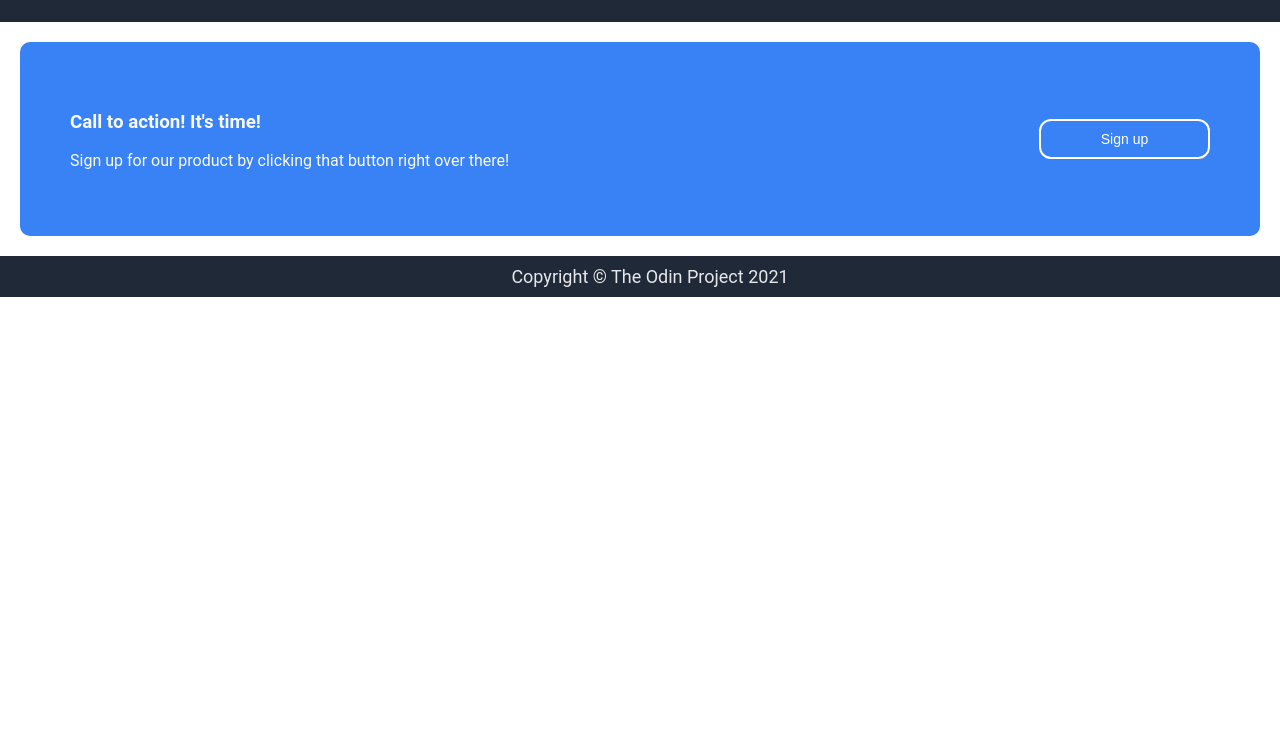
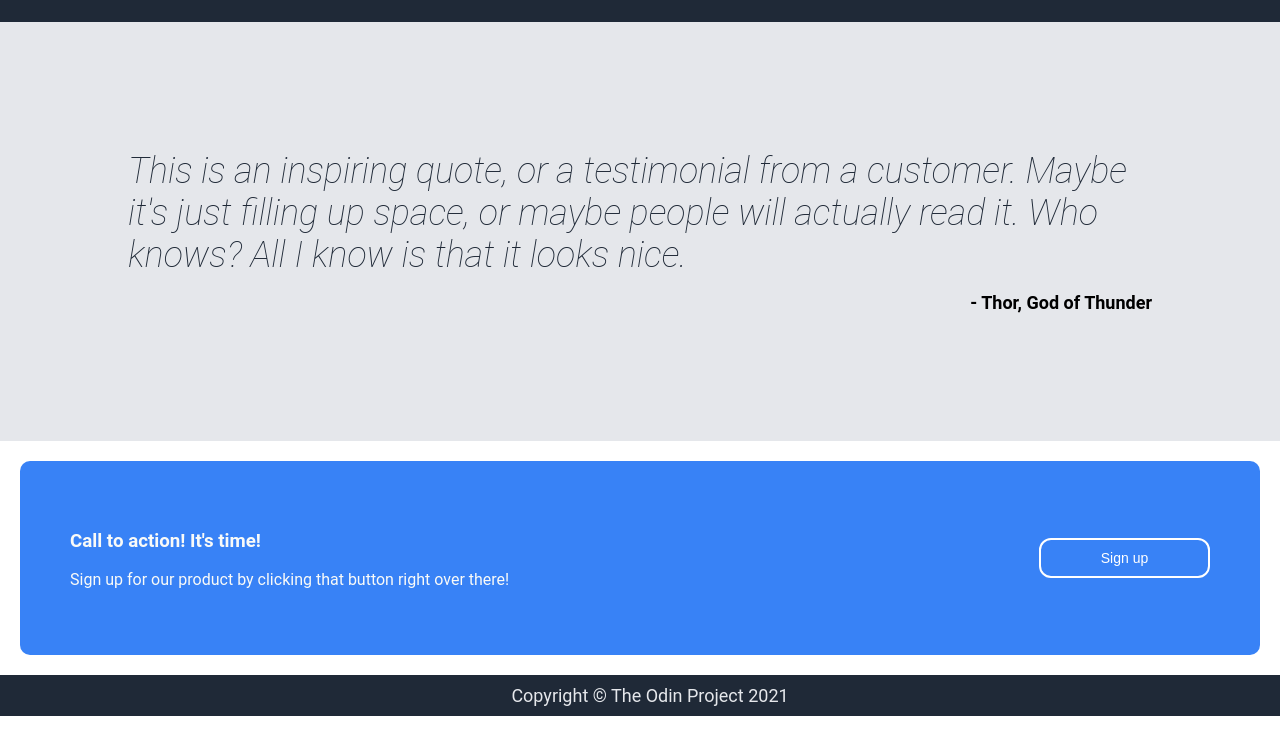
Before and after one commit to sophyawu09/landing-page-odin, a plain HTML site: page index.html in a window 1280 px wide. Shown: the part 56-800 px from the top of the page. Drawn offline with Linux system fonts and the light colour scheme.

Commit message:
added the quote section and all applicable styling

```diff
--- a/index.html
+++ b/index.html
@@ -23,7 +23,12 @@
 
     </div>
     <div class="quote">
-
+      <div class="quote-content">
+        This is an inspiring quote, or a testimonial from a customer. Maybe it's just filling up space, or maybe people will actually read it. Who knows? All I know is that it looks nice.
+      </div>
+      <div class="quoted-person">
+        - Thor, God of Thunder
+      </div>
     </div>
     <div class="cta">
       <div class="inner-cta">
--- a/style.css
+++ b/style.css
@@ -53,6 +53,27 @@ button {
 
 }
 
+.quote {
+  background-color: #E5E7EB;
+  padding: 10%;
+  display: flex;
+  flex-direction: column;
+  gap: 16px;
+}
+
+.quote-content {
+  font-size: 36px;
+  color: #1F2937;
+  font-style: italic;
+  font-weight: lighter;
+}
+
+.quoted-person {
+  font-weight: bold;
+  font-size: 18px;
+  align-self: flex-end;
+}
+
 .inner-cta {
   background-color: #3882F6;
   color: #F9FAF8;
```
